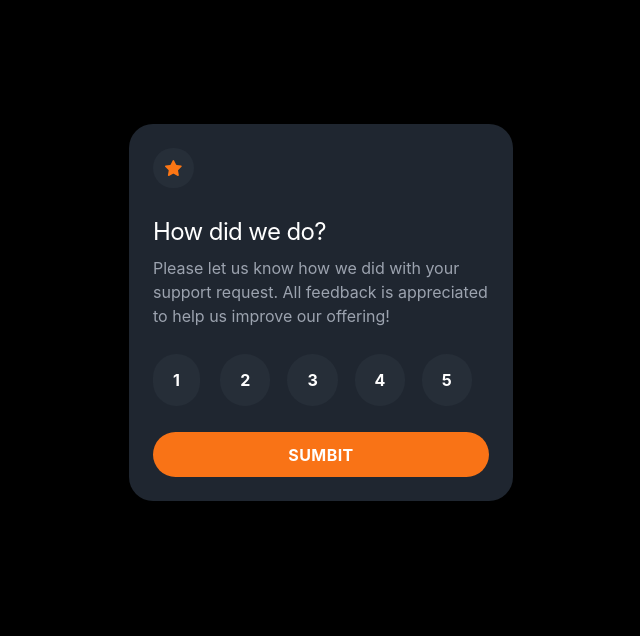
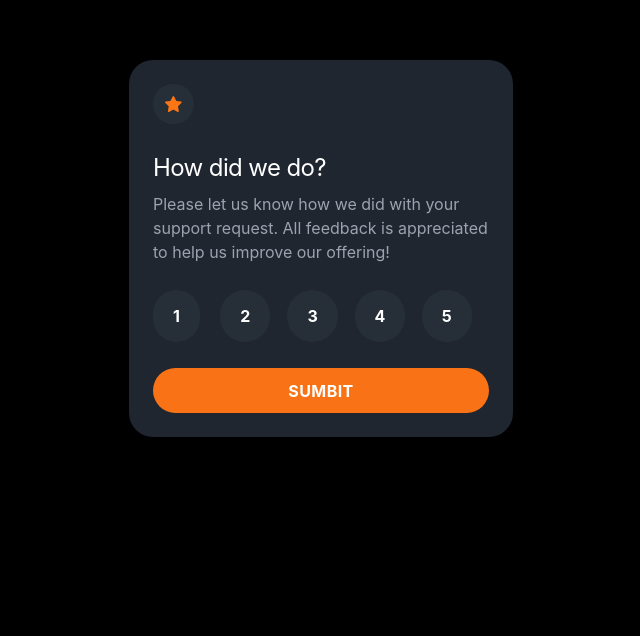
Before and after one commit to seya101/Interactive-Rating-Component, a Vue app: page / in a window 1280 px wide. Shown: the part 164-800 px from the top of the page, without its empty margins (319-959 px from the left). Built offline with nearby package versions, Linux system fonts and the light colour scheme.

Commit message:
Improved styles

```diff
--- a/src/App.vue
+++ b/src/App.vue
@@ -1,5 +1,5 @@
 <template>
-    <main class="flex-grow my-64">
+    <main class="flex-grow mb-64 mt-48">
       <rating-form></rating-form>
     </main>
     <footer class="text-gray-400 justify-center">
```
